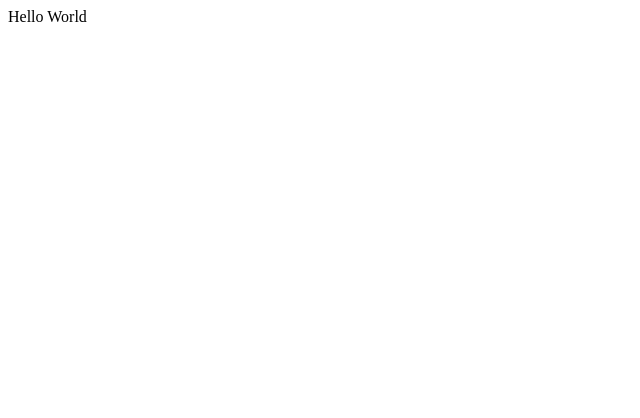
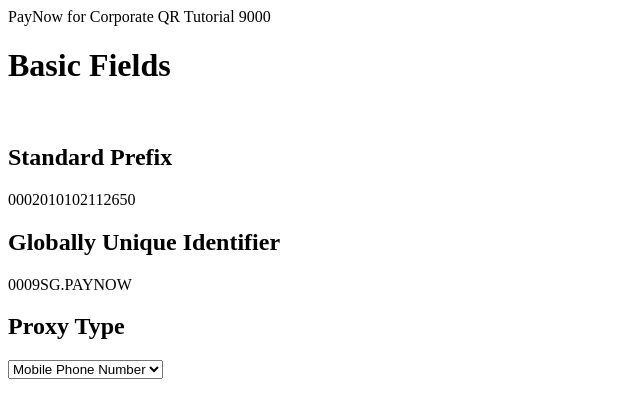
Before and after one commit to jtaych/PayNow-QR-Javascript, a website: page index.html in a window 1280 px wide. Shown: the whole page, without its empty margins (0-640 px from the left). Drawn offline with Linux system fonts and the light colour scheme.

Commit message:
more web updates

```diff
--- a/QRGeneratorWeb.js
+++ b/QRGeneratorWeb.js
@@ -108,3 +108,8 @@
     console.log('done')
   }
 )
+
+//Web Components
+let proxySelection = document.getElementById("proxySelection")
+
+document.getElementById("proxyType").innerHTML(payload.proxyTypeCode(proxySelection))
--- a/index.html
+++ b/index.html
@@ -2,4 +2,23 @@
 <script>src="QRGeneratorWeb.js"</script>
 </head>
 
-<body>Hello World</body>
+<body>PayNow for Corporate QR Tutorial 9000</body>
+
+<br>
+
+<h1>Basic Fields</h1>
+
+<br>
+
+<h2>Standard Prefix</h2>
+<body>0002010102112650</body>
+
+<h2>Globally Unique Identifier</h2>
+<body>0009SG.PAYNOW</body>
+
+<h2>Proxy Type</h2>
+<select name="Proxy Type">
+    <option value="mobile">Mobile Phone Number</option>
+    <option value="UEN">Company UEN</option>
+  </select>
+<body id="proxyType"></body>
```
